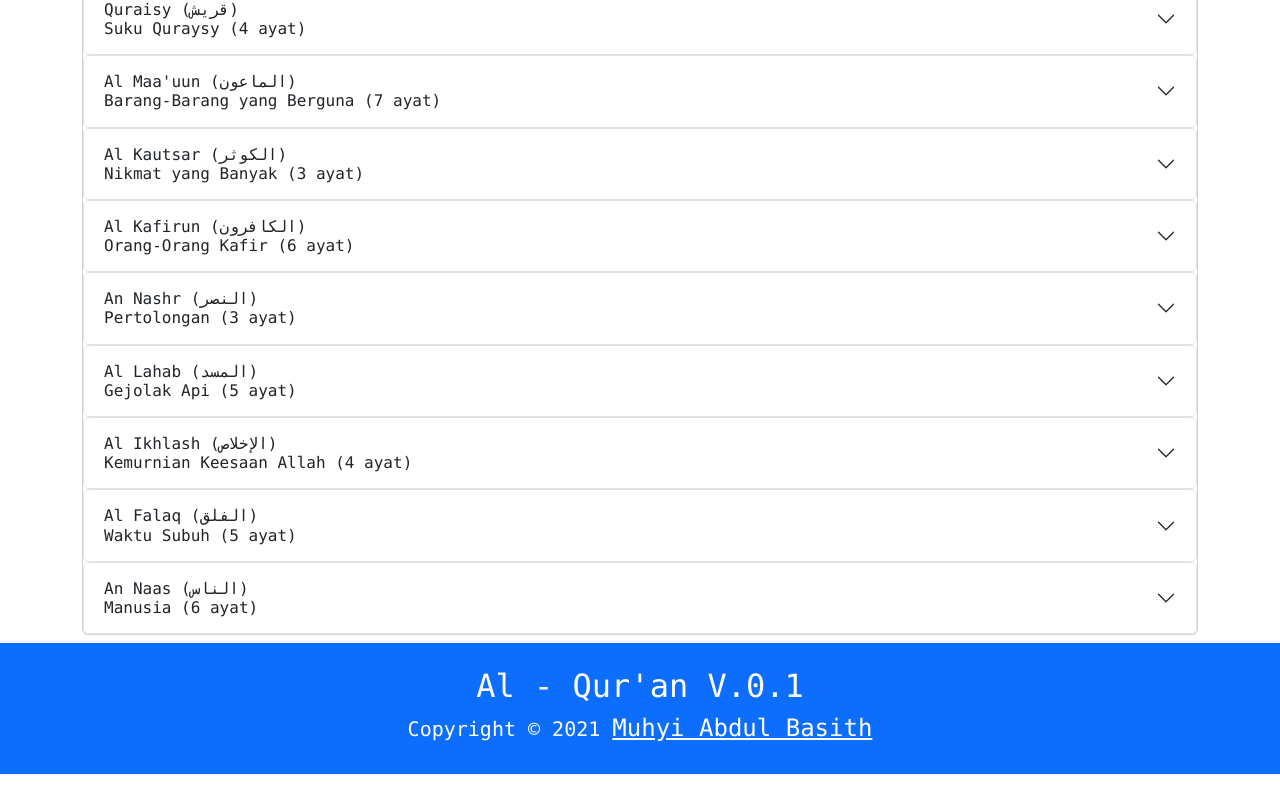
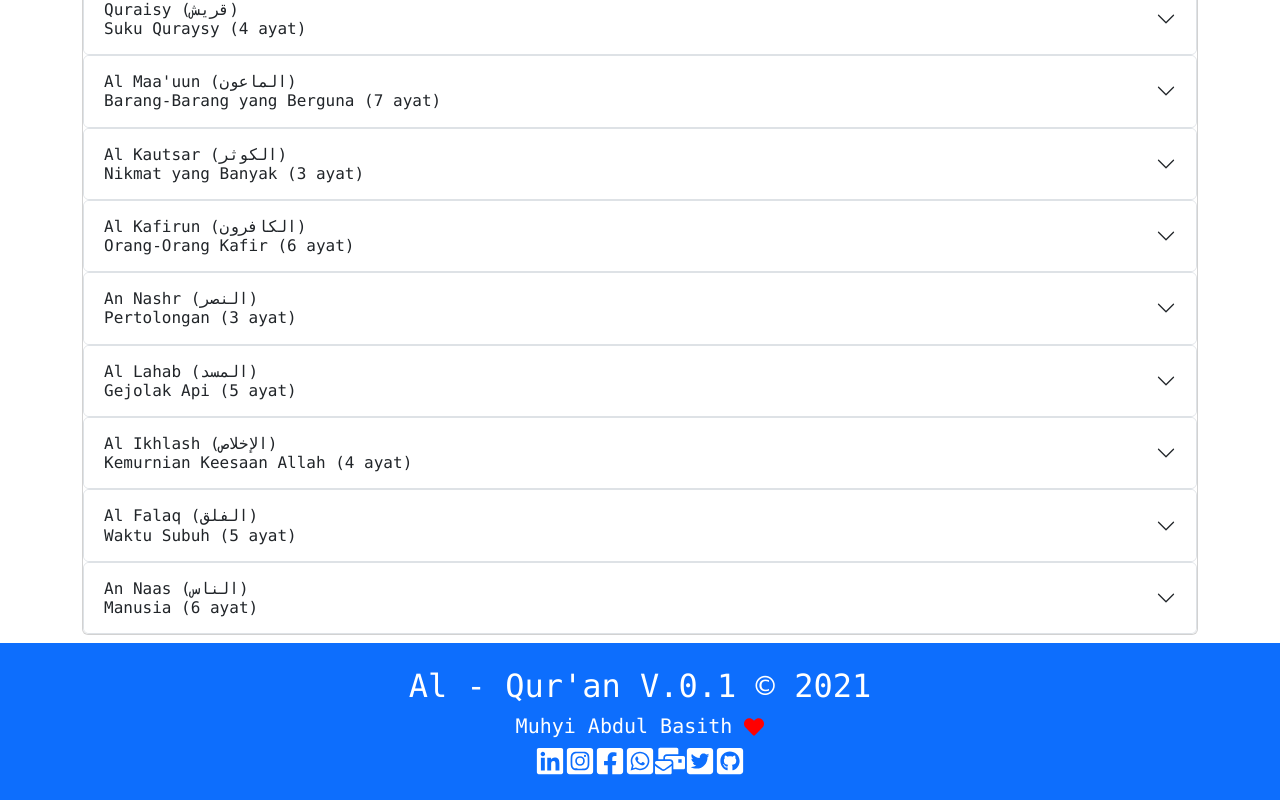
Before and after one commit to muhyiabdulb/al-quran, a React (Create React App) app: page / in a window 1280 px wide. Shown: the part 7774-8574 px from the top of the page. Before the commit the page ends 8548 px from the top, so only its background shows below. Built offline with nearby package versions, Linux system fonts and the light colour scheme.

Commit message:
update ke 3

```diff
--- a/package.json
+++ b/package.json
@@ -12,6 +12,7 @@
     "react": "^17.0.2",
     "react-bootstrap": "^2.0.0-beta.6",
     "react-dom": "^17.0.2",
+    "react-icons": "^4.2.0",
     "react-redux": "^7.2.4",
     "react-router-dom": "^5.2.0",
     "react-scripts": "4.0.3",
--- a/src/components/DetailSurah.jsx
+++ b/src/components/DetailSurah.jsx
@@ -4,6 +4,7 @@ import { useState } from 'react'
 import { useParams, NavLink } from 'react-router-dom'
 import { CardColumns, Card } from 'react-bootstrap'
 import listSurah from '../json/list_surah.json'
+import { AiOutlineLeft } from "react-icons/ai";
 
 const DetailSurah = () => {
     const [detailSurah, setDetailSurah] = useState([])
@@ -45,20 +46,23 @@ const DetailSurah = () => {
         <div className="container pt-4 pb-4">
             <div className="position-relative mb-3 font-monospace">
                 <div className="position-absolute top-0 start-0">
-                    <NavLink className="btn btn-primary" to={`/`}>Kembali</NavLink>
+                    <NavLink className="btn btn-primary" to={`/`}><AiOutlineLeft /> Kembali</NavLink>
                 </div>
                 <div className="text-center">
-                    <h3>Surah {listSurah[identifier - 1].nama}</h3>
+                    <h3>Surah {listSurah[identifier - 1].nama} ({listSurah[identifier - 1].ayat} Ayat)</h3>
+                </div>
+                <div className="position-absolute top-0 end-0">
+                    <h3>{listSurah[identifier - 1].arti}</h3>
                 </div>
             </div>
-            <CardColumns>
+            <CardColumns className="font-monospace">
                 <h4 className="text-center">
                     {
                         bismillah()
                     }
                 </h4>
                 {
-                    loading ? <h3 className="text-center">loading . . .</h3> :
+                    loading ? <h3 className="d-flex justify-content-center align-items-center display-6 text-success vh-100">Proses Request . . .</h3> :
                         detailSurah.map((item, index) => {
                             return (
                                 <Card bg={index % 2 == 0 ? 'info' : ''} key={index}>
--- a/src/components/footer/Footer.jsx
+++ b/src/components/footer/Footer.jsx
@@ -1,12 +1,35 @@
 import React from 'react'
+import { FaFacebookSquare, FaGithubSquare, FaHeart, FaInstagramSquare, FaLinkedin, FaMailBulk, FaTwitterSquare, FaWhatsappSquare } from 'react-icons/fa';
 
 const Footer = () => {
     return (
         <div className="text-center py-4 mt-2 bg-primary text-white font-monospace">
-            <h5 className="fs-2">Al - Qur'an V.0.1</h5>
-            <h5>Copyright &copy; 2021 <a target="blank" href="https://github.com/muhyiabdulb/" className="fs-4 text-white">
-                Muhyi Abdul Basith
-            </a></h5>
+            <h5 className="fs-2">Al - Qur'an V.0.1 &copy; 2021</h5>
+            <h5>
+                Muhyi Abdul Basith <FaHeart color={'red'} />
+            </h5>
+            <div className="">
+                <a href="https://www.linkedin.com/in/muhyi-abdul-basith-0aa8a7191/" target="_blank">
+                    <FaLinkedin color={'white'} size={30}/></a>
+                <a href="https://www.instagram.com/ab._muhyi/" target="_blank" rel="noopener noreferrer">
+                    <FaInstagramSquare color={'white'} size={30}/>
+                </a>
+                <a href="https://www.facebook.com/profile.php?id=100057207440782" target="_blank" rel="noopener noreferrer">
+                    <FaFacebookSquare color={'white'} size={30}/>
+                </a>
+                <a href="https://api.whatsapp.com/send?phone=6285710560686" target="_blank" rel="noopener noreferrer">
+                    <FaWhatsappSquare color={'white'} size={30}/>
+                </a>
+                <a href="mailto:muhyiabdulbasith@gmail.com" target="_blank" rel="noopener noreferrer">
+                    <FaMailBulk color={'white'} size={30}/>
+                </a>
+                <a href="https://twitter.com/basith_muhyi" target="_blank" rel="noopener noreferrer">
+                    <FaTwitterSquare color={'white'} size={30}/>
+                </a>
+                <a href="https://github.com/muhyiabdulb" target="_blank" rel="noopener noreferrer">
+                    <FaGithubSquare color={'white'} size={30}/>
+                </a>
+            </div>
         </div>
     )
 }
--- a/src/components/search/SearchList.jsx
+++ b/src/components/search/SearchList.jsx
@@ -19,7 +19,7 @@ const SearchList = ({ filterSurah }) => {
                         {item.keterangan}
                         <br />
                         <div className="d-grid gap-2 pt-3">
-                            <NavLink className="btn btn-primary" to={`/detail-surah/${item.nomor}`}>Detail Surah</NavLink>
+                            <NavLink className="btn btn-primary" to={`/detail-surah/${item.nomor}`}> Detail Surah</NavLink>
                         </div>
                     </Accordion.Body>
                 </Accordion.Item>
```
Also changed, not shown: 1 other file (tests, documents, lock files or other folders).
